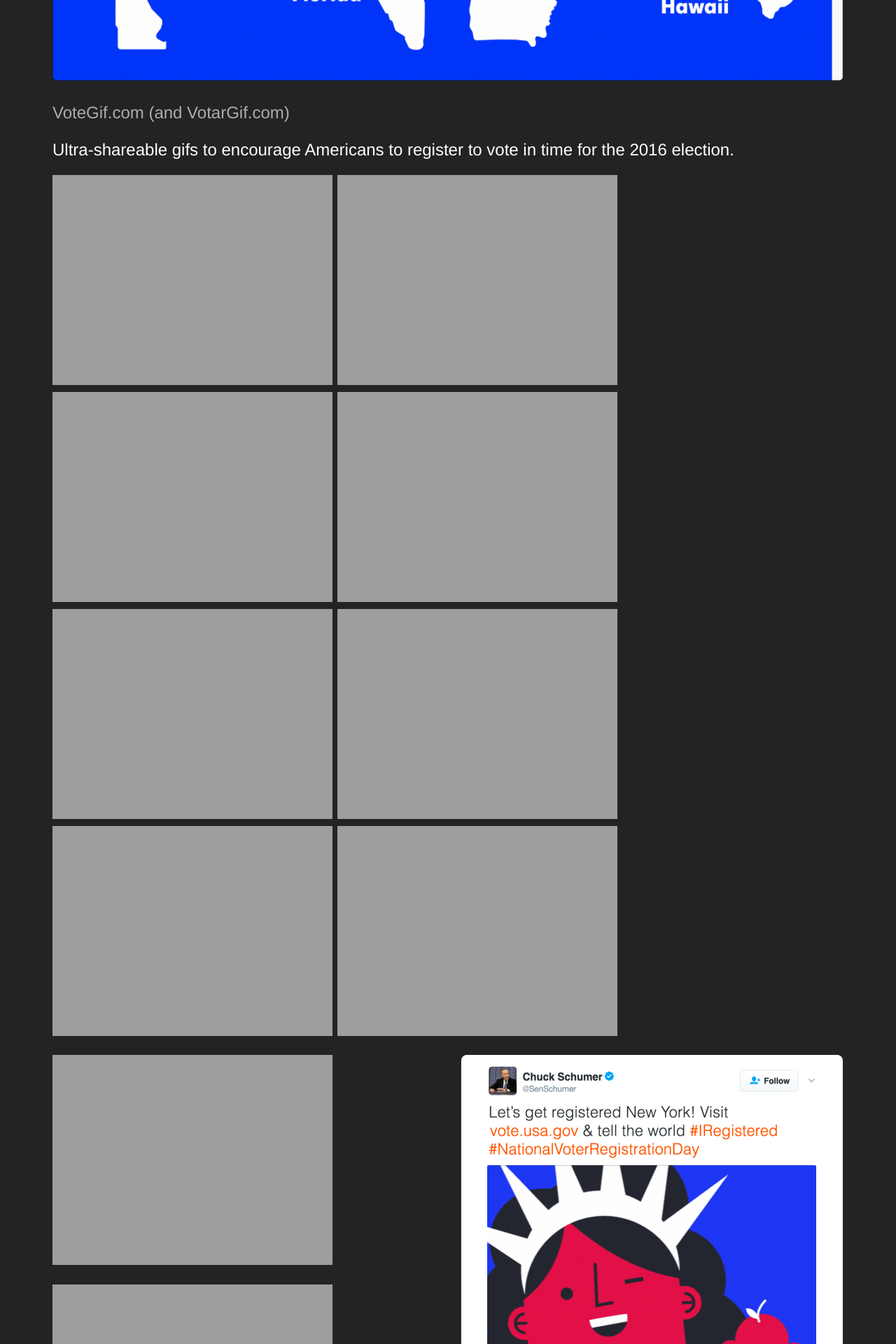
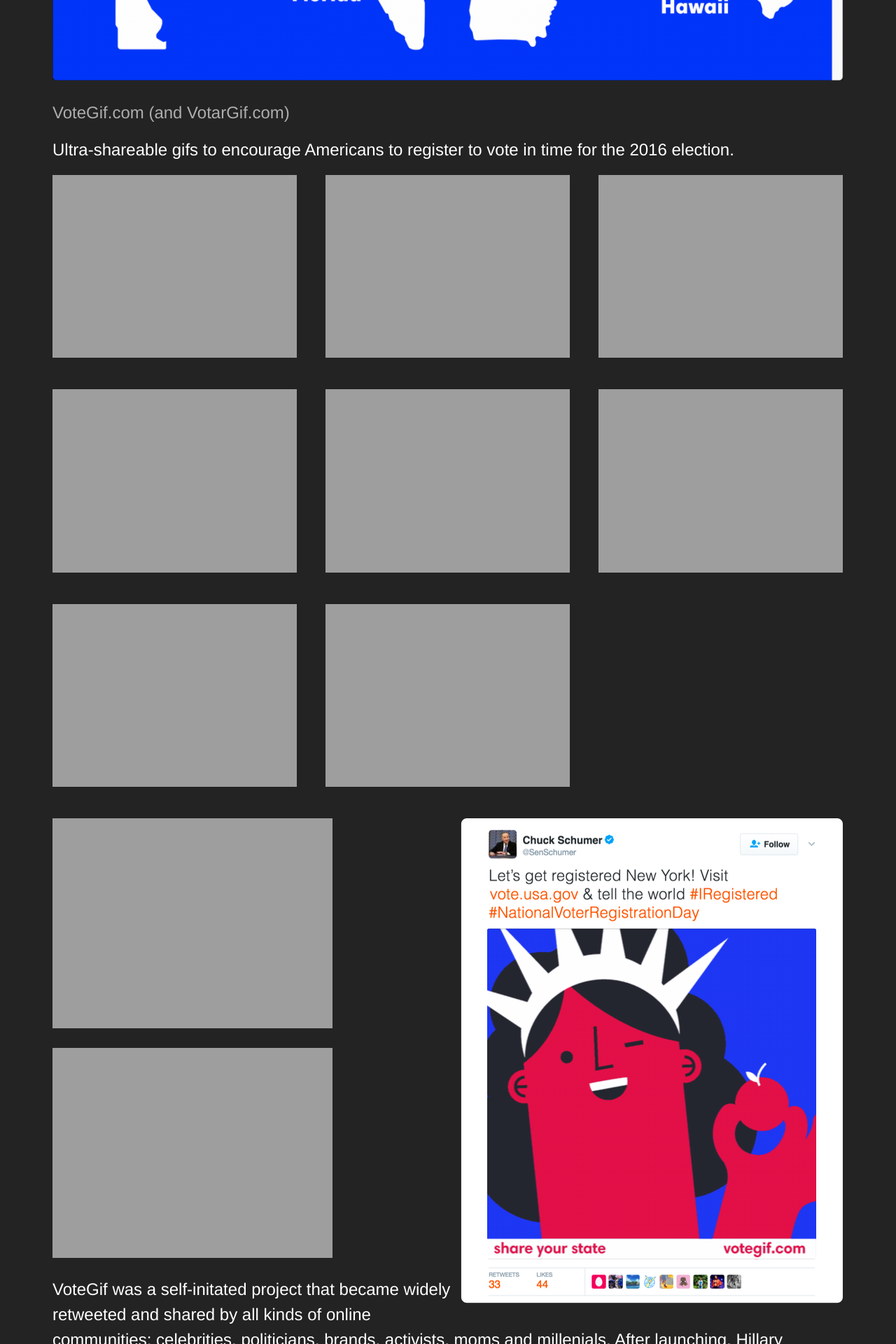
Before and after one commit to gorociao/peprally-website, a Jekyll site: the page built from _my_collection/votegif.markdown, in a window 1280 px wide. Shown: the part 1115-3035 px from the top of the page at 70% size. Built offline with Jekyll 4.4.1, drawn with Linux system fonts in a browser that asks for light colours.

Commit message:
grid stuff

```diff
--- a/_my_collection/votegif.markdown
+++ b/_my_collection/votegif.markdown
@@ -13,13 +13,28 @@ half: third-left
 Ultra-shareable gifs to encourage Americans to register to vote in time for the 2016 election.
 
 
+{: .half .third}
 ![]({{ site.url }}images/06votegif/ILLINOIS.gif)
+
+{: .half .third}
 ![]({{ site.url }}images/06votegif/NEVADA.gif)
+
+{: .half .third .last}
 ![]({{ site.url }}images/06votegif/LOUISIANA.gif)
+
+{: .half .third}
 ![]({{ site.url }}images/06votegif/TENNESSEE.gif)
+
+{: .half .third}
 ![]({{ site.url }}images/06votegif/COLORADO.gif)
+
+{: .half .third .last}
 ![]({{ site.url }}images/06votegif/PENNSYLVANIA.gif)
+
+{: .half .third}
 ![]({{ site.url }}images/06votegif/DC.gif)
+
+{: .half .third}
 ![]({{ site.url }}images/06votegif/MICHIGAN.gif)
 
 
--- a/_sass/_layout.scss
+++ b/_sass/_layout.scss
@@ -479,6 +479,15 @@ pre {
       &.right {
           float: right;
       }
+      &.third {
+        display: inline-block;
+        width: -webkit-calc( (100% - (#{$spacing-unit} * 3)) * .34 );
+        margin-right: $spacing-unit;
+        margin-bottom: $spacing-unit;
+        &.last {
+          margin-right: 0px;
+        }
+      }
       &.third-left {
         width: -webkit-calc( (100% - (#{$spacing-unit} * 1)) * .355 );
       }
```
Also changed, not shown: 1 other file.
